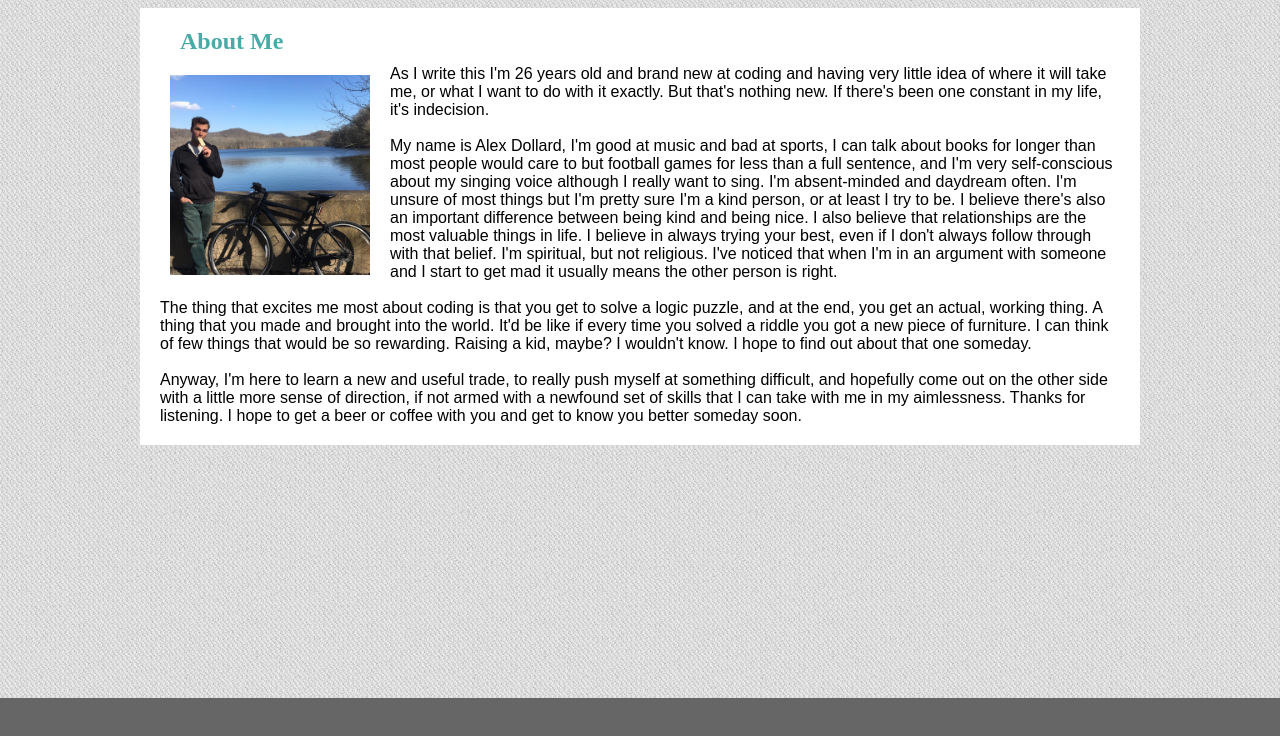
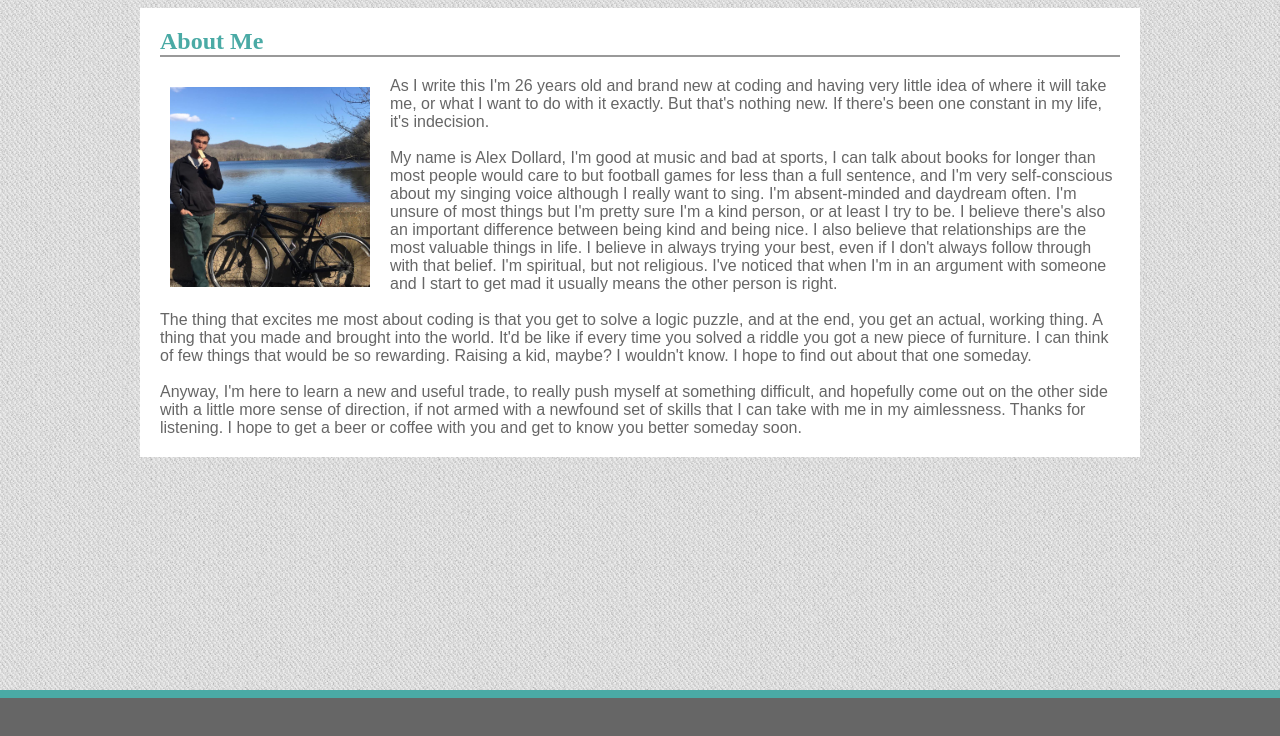
Before and after one commit to acdollard/Basic_Portfolio-, a plain HTML site: page index.html in a window 1280 px wide. Shown: the part 62-798 px from the top of the page. Drawn offline with Linux system fonts and the light colour scheme.

Commit message:
FINALLY_got_borders_working/adjusted_font_color

```diff
--- a/assets/css/style.css
+++ b/assets/css/style.css
@@ -11,12 +11,8 @@ body {
     left: 0;
     background-color: #ffffff;
     height: 55px;
-
-
-
+    border-bottom: 2px solid #999999;
 }
-
-
 
 .nameBox{
     background-color: #4aaaa5;
@@ -56,7 +52,6 @@ li a {
  }
 
 
-
 .clearfix::after{
     content: "";
     clear: both;
@@ -68,6 +63,7 @@ h2 h1 {
 
 p {
     font-family:'Arial', 'Helvetica Neue', Helvetica, sans-serif;
+    color: #666666;
 }
 
 img {
@@ -83,8 +79,6 @@ img {
     text-decoration: none;
     padding: 10px 20px;
     font-size: 14px;
-
-
 }
 
 .links{
@@ -114,9 +108,8 @@ img {
     display: block;
     padding: 10px, 20px, 10px, 40px;
     color: #4aaaa5;
-    margin-left: 20px;
-    margin-bottom: 10px;
-    border-bottom-color: #777777;
+    border-bottom: 2px solid #999999;
+    margin-bottom: 20px;
 }
 
 .portfolio_item {
@@ -149,12 +142,9 @@ img {
     background-color: #666666;
     height: 40px;
     width: 100%;
-    border-top: 5px, solid;
-    border-top: 5px #4aaaa5;
+    border-top: 8px solid #4aaaa5;
     position: fixed;
     bottom: 0;
     left: 0;
     z-index:2;
-
-
 }
```
